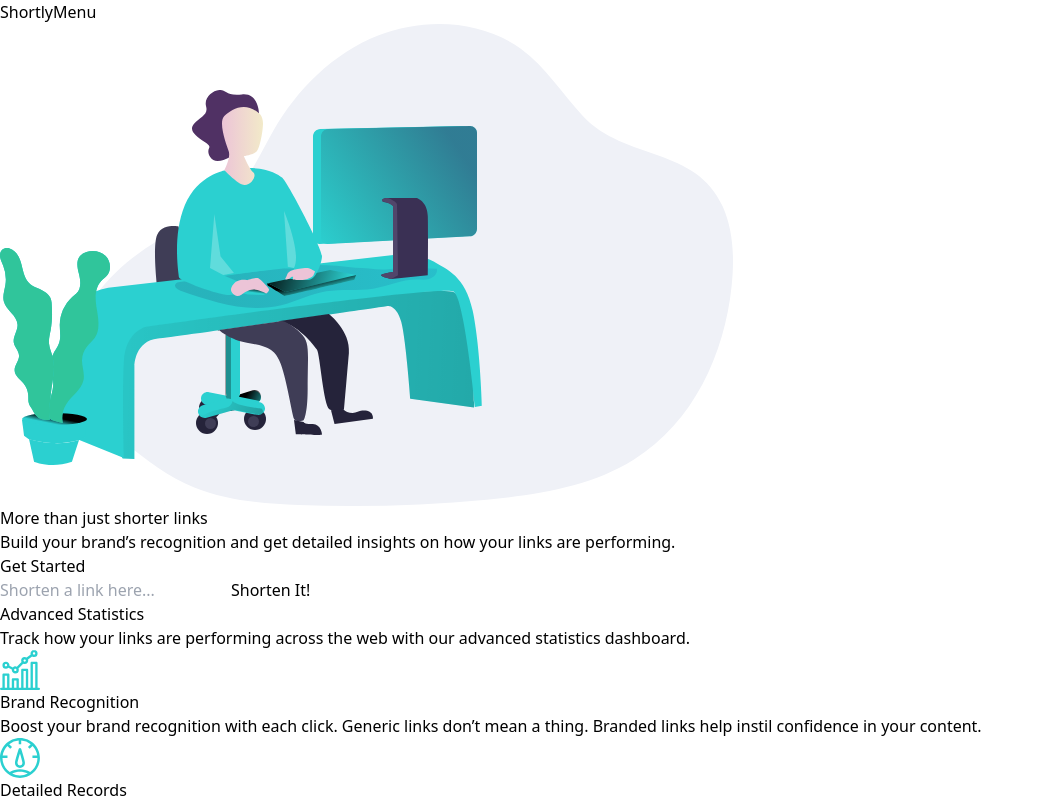
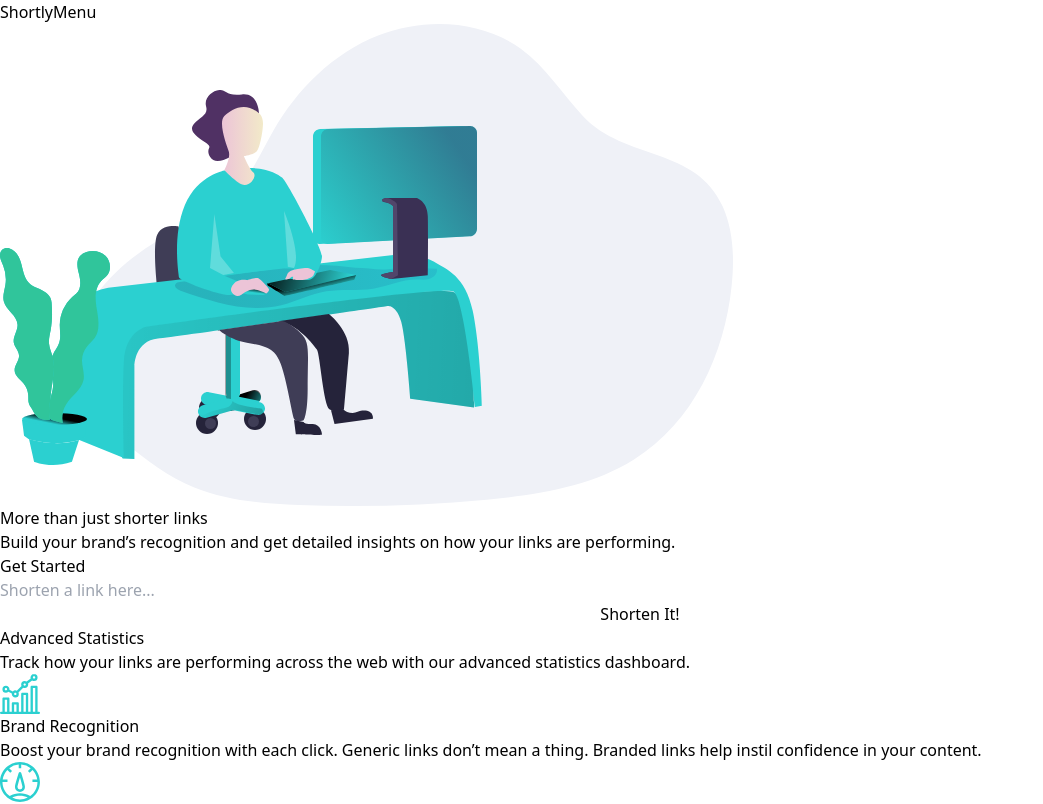
Before and after one commit to velardejm/shorten-url, a Next.js app: page / in a window 1280 px wide. Shown: the top 804 px of the page, without its empty margins (0-1043 px from the left). Built offline with nearby package versions, Linux system fonts and the light colour scheme.

Commit message:
Update shorten link component

```diff
--- a/components/ShortenLink.js
+++ b/components/ShortenLink.js
@@ -1,6 +1,6 @@
 function ShortenLink() {
   return (
-    <div>
+    <div className="flex flex-col">
       <input type="text" placeholder="Shorten a link here..." />
       <button>Shorten It!</button>
     </div>
```
